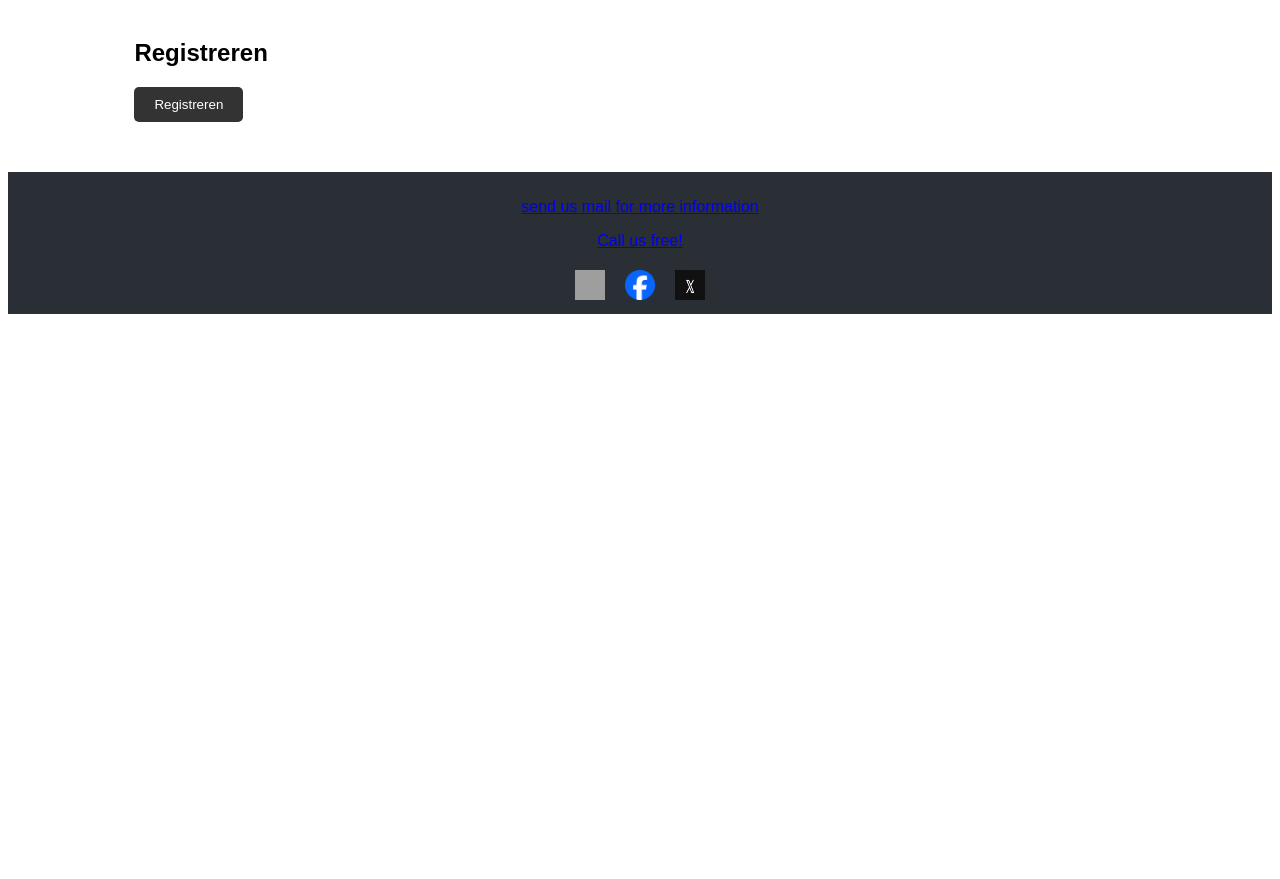
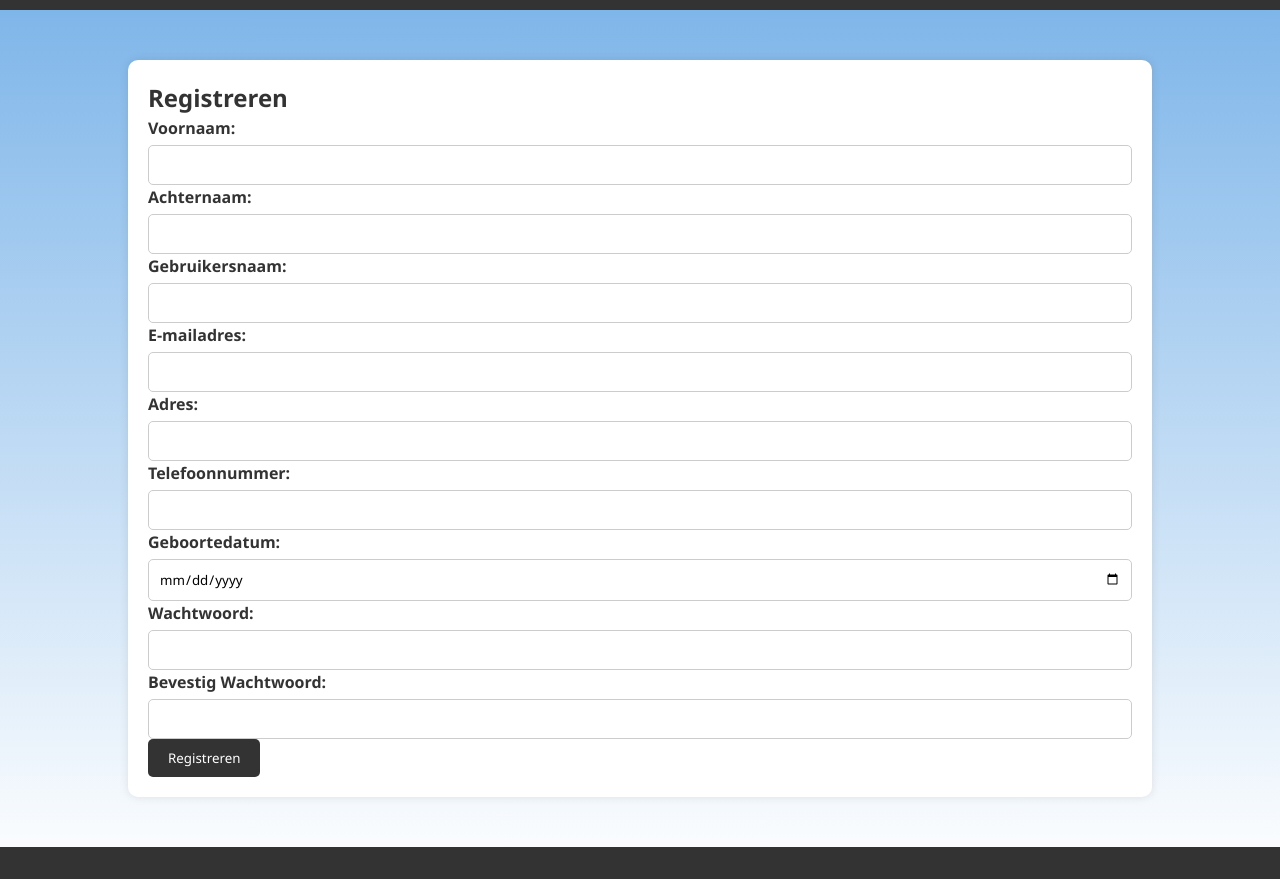
Before and after one commit to SerhatYildirim03/CoralYachts, a PHP site: page /register.html in a window 1280 px wide. Shown: the part 120-999 px from the top of the page. Before the commit the page ends 434 px from the top, so only its background shows below. Run offline with PHP 8.4, Linux system fonts and the light colour scheme; grey boxes are pictures that could not be loaded.

Commit message:
dfwd
vfv

```diff
--- a/project 2/register.css
+++ b/project 2/register.css
@@ -1,47 +1,82 @@
+/* Algemene stijlen */
+* {
+    margin: 0;
+    padding: 0;
+    box-sizing: border-box;
+    font-family: 'Segoe UI', Tahoma, Geneva, Verdana, sans-serif;
+}
+
 body {
-    font-family: Arial, sans-serif;
+    color: #333;
+    background-image: linear-gradient(to bottom, #6cabe6, #fff);
+    font-size: 16px;
+    line-height: 1.5;
+    margin: 0;
+    padding: 0;
 }
 
 header {
     background-color: #333;
-    padding: 10px 0;
+    padding: 1rem 2rem;
+    text-align: center;
     color: #fff;
 }
 
-nav {
-    width: 80%;
-    margin: 0 auto;
+nav ul {
+    list-style-type: none;
     display: flex;
-    justify-content: space-between;
+    justify-content: center;
+    align-items: center;
 }
 
-#logo {
-    font-weight: bold;
-    font-size: 1.5em;
+nav ul li {
+    margin: 0 15px;
 }
 
-nav ul {
-    list-style: none;
+nav ul li a {
+    text-decoration: none;
+    color: #fff;
+    transition: color 0.3s ease;
 }
 
-nav li {
-    display: inline;
-    margin: 0 10px;
+nav ul li a:hover {
+    color: #ffc107;
 }
 
-nav a {
-    text-decoration: none;
-    color: #fff;
-    transition: color 0.3s;
+/* Zoekformulier styling */
+#search-form {
+    margin-bottom: 20px;
 }
 
-nav a:hover {
-    color: #ddd;
+#search-input {
+    padding: 10px;
+    width: 30%;
+    border: 1px solid #ccc;
+    border-radius: 5px;
+}
+
+#search-button {
+    padding: 10px;
+    background-color: #e8491d;
+    color: #ffffff;
+    border: none;
+    border-radius: 5px;
+    cursor: pointer;
+    font-size: 16px;
+}
+
+#search-button:hover {
+    background-color: #333333;
+    color: #ffffff;
 }
 
 .register-section {
     width: 80%;
     margin: 50px auto;
+    padding: 20px;
+    background-color: #fff;
+    border-radius: 10px;
+    box-shadow: 0 0 10px rgba(0, 0, 0, 0.1);
 }
 
 .input-group {
@@ -51,9 +86,14 @@ nav a:hover {
 label {
     display: block;
     margin-bottom: 5px;
+    font-weight: bold;
 }
 
-input[type="text"], input[type="email"], input[type="tel"], input[type="date"], input[type="password"] {
+input[type="text"],
+input[type="email"],
+input[type="tel"],
+input[type="date"],
+input[type="password"] {
     width: 100%;
     padding: 10px;
     border: 1px solid #ccc;
@@ -75,44 +115,21 @@ input[type="text"], input[type="email"], input[type="tel"], input[type="date"],
 }
 
 footer {
-    background-color: #2a2f36;
-    color: #ffffff;
-    padding: 10px 0;
+    background-color: #333;
+    color: #fff;
     text-align: center;
-    margin-top: 20px;
-}
-/* ... bestaande stijlen ... */
-
-.social-icons {
-    display: flex;
-    justify-content: center;
-    margin-top: 20px;
+    padding: 1rem 2rem;
 }
 
-.social-icons a {
-    margin: 0 10px;
-}
-
-.social-icons img {
-    width: 30px; /* Aanpassen op basis van de grootte van je iconen */
-    height: 30px; /* Aanpassen op basis van de grootte van je iconen */
-    transition: opacity 0.3s;
-}
-
-.social-icons img:hover {
-    opacity: 0.7;
-}
-/* CSS-code om de afbeelding proportioneel kleiner te maken */
-#logo img {
-    width: 50px;
-    height: auto;
-}
+/* Navigation Icons */
 .login-icon {
     width: 25px;
     vertical-align: middle;
 }
+
 /* CSS-code om de afbeelding proportioneel kleiner te maken */
 #logo img {
-    width: 100px;
+    width: 90px;
     height: auto;
+    border-radius: 10%;
 }
--- a/project 2/register.html
+++ b/project 2/register.html
@@ -13,13 +13,17 @@
 <header>
     <nav>
         <div id="logo">
-            <img src="jachtlogo.jpg" alt="Coral Yachts Logo" width="150"><!-- Consider adding a logo image -->
+            <img src="jachtlogo.jpg" alt="Coral Yachts Logo" width="150">
         </div>
-        <ul>
-            <li><a href="index.html">Home</a></li>
-            <li><a href="Jachten.html">Jachten</a></li>
-            <li><a href="Reserveren.html">Reserveren</a></li>
-            <li><a href="Contact.html">Contact</a></li>
+        <ul class="navbar">
+            <li><a href="index.html" class="nav-link">Home</a></li>
+            <li><a href="Jachten.html" class="nav-link">Yachten</a></li>
+            <li><a href="Reserveren.html" class="nav-link">Reserveren</a></li>
+            <li><a href="Contact.html" class="nav-link">Contact</a></li>
+            <li><a href="login.html" class="nav-link">
+                    <img src="login-icon.png" alt="Inloggen" class="login-icon">
+                </a>
+            </li>
         </ul>
     </nav>
 </header>
@@ -29,7 +33,32 @@
         <h2>Registreren</h2>
 
         <form action="#" method="post" id="registerForm">
-            <!-- [Rest van je form code...] -->
+            <label for="firstname">Voornaam:</label>
+            <input type="text" id="firstname" name="firstname" required>
+
+            <label for="lastname">Achternaam:</label>
+            <input type="text" id="lastname" name="lastname" required>
+
+            <label for="username">Gebruikersnaam:</label>
+            <input type="text" id="username" name="username" required>
+
+            <label for="email">E-mailadres:</label>
+            <input type="email" id="email" name="email" required>
+
+            <label for="address">Adres:</label>
+            <input type="text" id="address" name="address" required>
+
+            <label for="number">Telefoonnummer:</label>
+            <input type="tel" id="number" name="number" required>
+
+            <label for="birthdate">Geboortedatum:</label>
+            <input type="date" id="birthdate" name="birthdate" required>
+
+            <label for="password">Wachtwoord:</label>
+            <input type="password" id="password" name="password" required>
+
+            <label for="confirm-password">Bevestig Wachtwoord:</label>
+            <input type="password" id="confirm-password" name="confirm-password" required>
 
             <button type="submit" class="yacht-button">Registreren</button>
         </form>
@@ -37,39 +66,17 @@
 </main>
 
 <footer>
-
-    <p><a href="mailto:info@coralyachts.com"> send us mail for more information </a></p>
-    <p>  <a href="tel:+1800229933">Call us free!</a> </p><!-- Voeg je eigen telefoonnummer toe -->
-
-        <div class="social-icons">
-            <a href="https://www.instagram.com/jouwprofiel" target="_blank">
-                <img src="path_to_instagram_icon.png" alt="Instagram" />
-            </a>
-            <a href="https://www.facebook.com/jouwprofiel" target="_blank">
-                <img src="path_to_facebook_icon.png" alt="Facebook" />
-            </a>
-            <a href="https://twitter.com/jouwprofiel" target="_blank">
-                <img src="path_to_twitter_icon.png" alt="X" />
-            </a>
-
-        </div>
+    <!-- Footer content -->
 </footer>
 
 <script>
+    // Stel de maximale geboortedatum in op de huidige datum
+    document.getElementById('birthdate').max = new Date().toISOString().split('T')[0];
+
     document.getElementById("registerForm").addEventListener("submit", function(event){
         event.preventDefault();
 
-        let formData = new FormData(event.target);
-
-        alert('Voornaam: ' + formData.get('firstname') + '\n' +
-              'Achternaam: ' + formData.get('lastname') + '\n' +
-              'Gebruikersnaam: ' + formData.get('Gebruikersnaam') + '\n' +
-              'E-mailadres: ' + formData.get('email') + '\n' +
-              'Adres: ' + formData.get('address') + '\n' +
-              'Telefoonnummer: ' + formData.get('number') + '\n' +
-              'Geboortedatum: ' + formData.get('birthdate') + '\n' +
-              'Wachtwoord: ' + formData.get('password') + '\n' +
-              'Bevestigd Wachtwoord: ' + formData.get('confirm-password'));
+        // Voeg hier code toe om het formulier te verwerken
     });
 </script>
 
```
